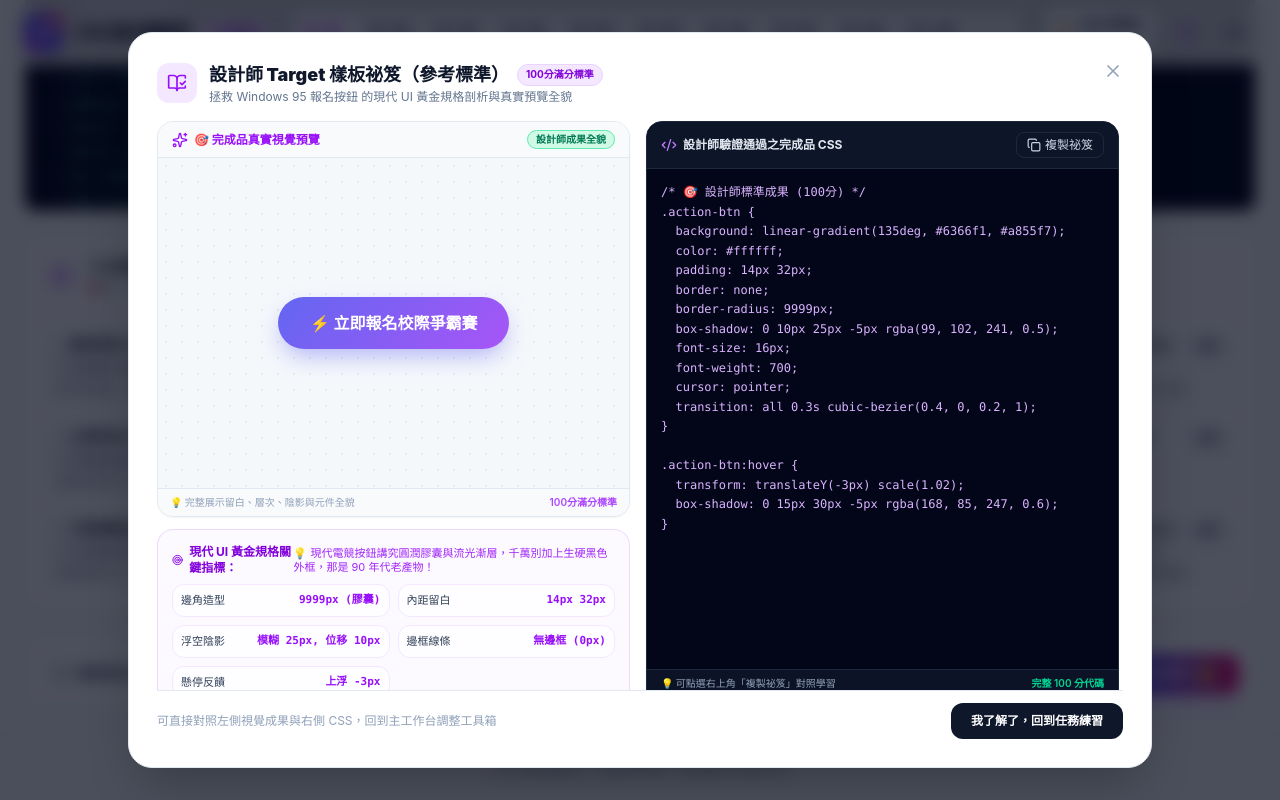
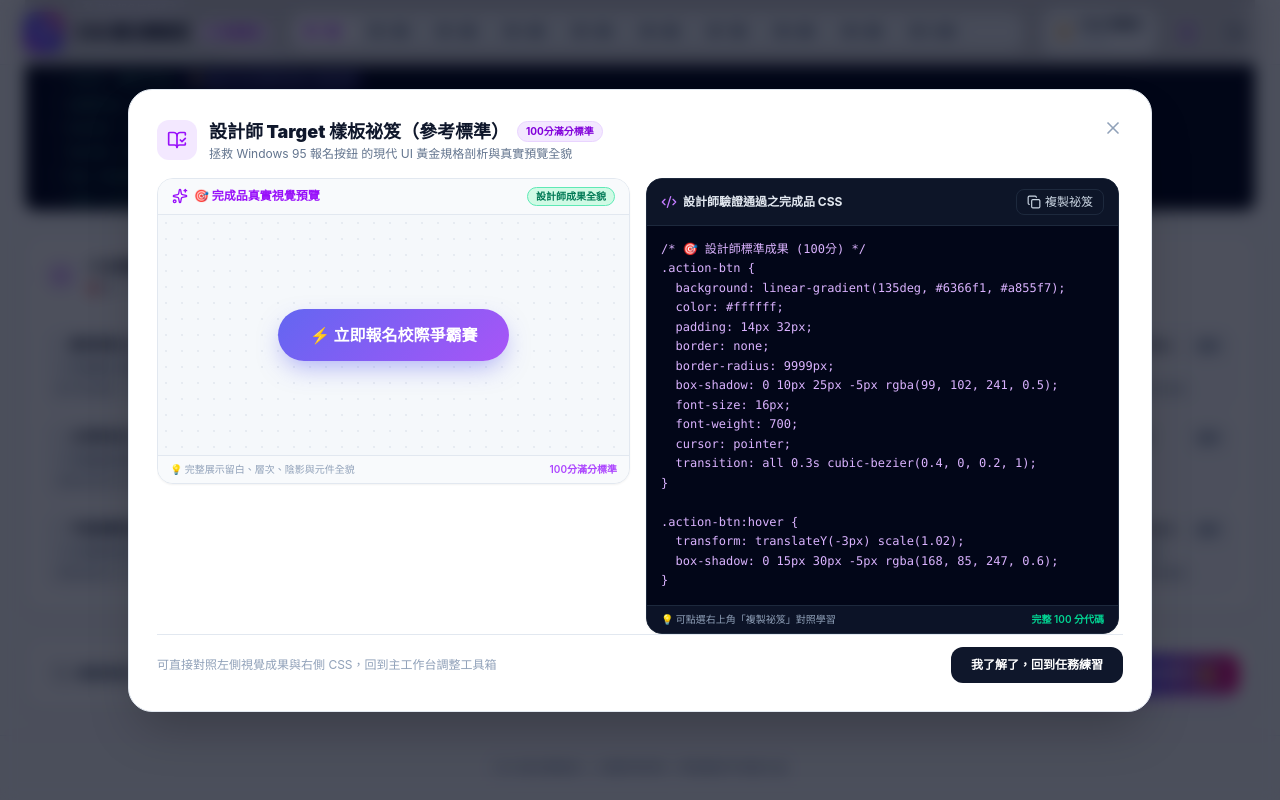
Before and after one commit to lu7766lu7766/css-magic-lab, a Vue app: page /#mission-1 in a window 1280 px wide. Both pictures are taken after a click on the button "設計師 Target 祕笈". Shown: the part 919-1719 px from the top of the page. Built offline with nearby package versions, Linux system fonts and the light colour scheme.

Commit message:
feat: add mission workbench and target comparison components

```diff
--- a/src/components/mission/StickyWorkbenchBar.vue
+++ b/src/components/mission/StickyWorkbenchBar.vue
@@ -1,5 +1,5 @@
 <script setup>
-import { ref, onMounted, onUnmounted, computed } from 'vue'
+import { ref, onMounted, onUnmounted, computed, watch } from 'vue'
 import {
   ArrowUp,
   Sparkles,
@@ -39,14 +39,49 @@ function handleScroll() {
 
 onMounted(() => {
   window.addEventListener('scroll', handleScroll, { passive: true })
+  updateFitZoom()
+  fitObserver = new ResizeObserver(() => updateFitZoom())
+  if (userBox.value) fitObserver.observe(userBox.value)
+  if (targetBox.value) fitObserver.observe(targetBox.value)
 })
 
 onUnmounted(() => {
   window.removeEventListener('scroll', handleScroll)
+  if (fitObserver) fitObserver.disconnect()
 })
 
 const scopedUserCss = computed(() => scopeCss(props.currentCss, 'sticky-user-scope'))
 const scopedTargetCss = computed(() => scopeCss(props.mission.designerTargetCss, 'sticky-target-scope'))
+
+// 自動適配縮放：量測兩側內容自然尺寸（除以當前 zoom 還原真實值），取聯集後等比縮放至剛好容納
+// 塞得下時維持 zoom:1（1:1 原尺寸），兩側共用同一比例、左右基準一致，且永不出現捲軸
+const userBox = ref(null)
+const targetBox = ref(null)
+const userContent = ref(null)
+const targetContent = ref(null)
+const fitZoom = ref(1)
+let fitObserver = null
+
+function updateFitZoom() {
+  const box = userBox.value || targetBox.value
+  const uc = userContent.value
+  const tc = targetContent.value
+  if (!box || !uc || !tc || box.clientWidth === 0 || box.clientHeight === 0) return
+  const z = fitZoom.value || 1
+  const w = Math.max(uc.scrollWidth / z, tc.scrollWidth / z)
+  const h = Math.max(uc.scrollHeight / z, tc.scrollHeight / z)
+  if (!w || !h) return
+  const s = Math.min(1, box.clientWidth / w, box.clientHeight / h)
+  if (Math.abs(s - fitZoom.value) > 0.005) fitZoom.value = s
+}
+
+const fitZoomStyle = computed(() => ({ zoom: `${fitZoom.value}` }))
+
+watch(
+  () => [props.mission.id, props.currentCss, props.mission.designerTargetCss],
+  updateFitZoom,
+  { flush: 'post' }
+)
 
 function copyColor(hex) {
   navigator.clipboard.writeText(hex)
@@ -154,13 +189,14 @@ function copyColor(hex) {
             {{ scopedUserCss }}
           </component>
 
-          <!-- 畫布內容區 (1:1 原尺寸渲染，與主工作台、彈窗完全一致，較高物件可內部滾動查看) -->
+          <!-- 畫布內容區 (自動適配縮放塞滿，1:1 優先，永不出現捲軸) -->
           <div
-            class="flex-1 w-full flex p-2.5 overflow-auto bg-slate-50/60 dark:bg-slate-950/60"
+            ref="userBox"
+            class="flex-1 w-full overflow-hidden flex p-2.5 bg-slate-50/60 dark:bg-slate-950/60"
             style="background-image: radial-gradient(rgba(148, 163, 184, 0.12) 1px, transparent 1px); background-size: 14px 14px;"
           >
-            <div class="sticky-user-scope w-full flex justify-center m-auto">
-              <div v-html="mission.htmlTemplate"></div>
+            <div class="m-auto" :style="fitZoomStyle">
+              <div ref="userContent" class="sticky-user-scope" v-html="mission.htmlTemplate"></div>
             </div>
           </div>
         </div>
@@ -181,13 +217,14 @@ function copyColor(hex) {
             {{ scopedTargetCss }}
           </component>
 
-          <!-- 畫布內容區 (1:1 原尺寸渲染，與主工作台、彈窗完全一致，較高物件可內部滾動查看) -->
+          <!-- 畫布內容區 (自動適配縮放塞滿，1:1 優先，永不出現捲軸) -->
           <div
-            class="flex-1 w-full flex p-2.5 overflow-auto bg-slate-50/60 dark:bg-slate-950/60"
+            ref="targetBox"
+            class="flex-1 w-full overflow-hidden flex p-2.5 bg-slate-50/60 dark:bg-slate-950/60"
             style="background-image: radial-gradient(rgba(148, 163, 184, 0.12) 1px, transparent 1px); background-size: 14px 14px;"
           >
-            <div class="sticky-target-scope w-full flex justify-center m-auto">
-              <div v-html="mission.htmlTemplate"></div>
+            <div class="m-auto" :style="fitZoomStyle">
+              <div ref="targetContent" class="sticky-target-scope" v-html="mission.htmlTemplate"></div>
             </div>
           </div>
         </div>
--- a/src/components/modal/TargetCompareModal.vue
+++ b/src/components/modal/TargetCompareModal.vue
@@ -1,6 +1,6 @@
 <script setup>
 import { ref, computed } from 'vue'
-import { X, BookOpenCheck, Copy, Check, Target, Sparkles, Code2 } from 'lucide-vue-next'
+import { X, BookOpenCheck, Copy, Check, Sparkles, Code2 } from 'lucide-vue-next'
 import { scopeCss } from '../../data/cssGenerators.js'
 
 const props = defineProps({
@@ -21,9 +21,20 @@ function copyTargetCss() {
 }
 
 // 樣式作用域隔離：確保彈窗內的設計師預覽樣式不外溢
+// 附加響應式防溢出：CTA 按鈕組在窄螢幕自動換行，避免任何水平捲軸
 const scopedTargetCss = computed(() => {
   if (!props.mission?.designerTargetCss) return ''
   return scopeCss(props.mission.designerTargetCss, 'target-modal-canvas')
+    + '\n.target-modal-canvas .cta-group { flex-wrap: wrap; }'
+})
+
+// 自動檢查元件尺寸：解析目標 CSS 中的固定寬度，若超過半欄可容納寬度 (~470px)
+// 則預覽改為整列全寬呈現，維持 1:1 原尺寸且不出現捲軸
+const needsFullWidth = computed(() => {
+  const css = props.mission?.designerTargetCss || ''
+  const matches = [...css.matchAll(/(?:max-)?width:\s*(\d+)px/g)]
+  const maxW = matches.reduce((m, cur) => Math.max(m, parseInt(cur[1], 10)), 0)
+  return maxW >= 480
 })
 </script>
 
@@ -67,7 +78,8 @@ const scopedTargetCss = computed(() => {
         <div class="grid grid-cols-1 lg:grid-cols-12 gap-4 items-stretch">
 
           <!-- ==================== 左欄：設計師完成品真實視覺預覽 + 規格指標 ==================== -->
-          <div class="lg:col-span-6 flex flex-col gap-3">
+          <!-- 寬版元件（如第五關 580px Hero）自動改為整列全寬，維持 1:1 原尺寸 -->
+          <div class="flex flex-col gap-3 min-w-0" :class="needsFullWidth ? 'lg:col-span-12' : 'lg:col-span-6'">
             <!-- 🎨 設計師成果視覺預覽畫布 -->
             <div class="rounded-2xl border border-slate-200 dark:border-slate-800 bg-white dark:bg-slate-900 overflow-hidden shadow-xs flex flex-col">
               <!-- 預覽標題列 -->
@@ -86,13 +98,13 @@ const scopedTargetCss = computed(() => {
                 {{ scopedTargetCss }}
               </component>
 
-              <!-- 預覽畫布 (1:1 原尺寸渲染，與主工作台完全一致，較高物件可內部滾動查看) -->
+              <!-- 預覽畫布 (1:1 原尺寸渲染，高度自動撐開貼合元件，永不出現捲軸) -->
               <div
-                class="min-h-[290px] sm:min-h-[330px] max-h-[52vh] p-4 sm:p-6 flex bg-slate-100/70 dark:bg-slate-950/70 relative overflow-auto"
+                class="min-h-[200px] sm:min-h-[240px] p-4 sm:p-6 flex bg-slate-100/70 dark:bg-slate-950/70 relative overflow-hidden"
                 style="background-image: radial-gradient(rgba(148, 163, 184, 0.15) 1px, transparent 1px); background-size: 16px 16px;"
               >
-                <div class="target-modal-canvas w-full flex justify-center m-auto">
-                  <div v-html="mission.htmlTemplate"></div>
+                <div class="target-modal-canvas w-full flex justify-center m-auto min-w-0">
+                  <div class="min-w-0 max-w-full" v-html="mission.htmlTemplate"></div>
                 </div>
               </div>
 
@@ -103,30 +115,10 @@ const scopedTargetCss = computed(() => {
               </div>
             </div>
 
-            <!-- 🎯 設計標準清單 -->
-            <div v-if="mission.targetInspector?.metrics" class="p-3.5 rounded-2xl bg-purple-50/60 dark:bg-purple-950/30 border border-purple-200/80 dark:border-purple-800/80 space-y-2">
-              <div class="flex items-center justify-between text-xs font-bold text-purple-700 dark:text-purple-300">
-                <div class="flex items-center gap-1.5">
-                  <Target class="w-4 h-4" />
-                  <span>現代 UI 黃金規格關鍵指標：</span>
-                </div>
-                <span v-if="mission.targetInspector.tip" class="text-[11px] font-normal text-purple-600/90 dark:text-purple-400/90 hidden sm:inline">{{ mission.targetInspector.tip }}</span>
-              </div>
-              <div class="grid grid-cols-1 sm:grid-cols-2 gap-2 text-xs">
-                <div
-                  v-for="(item, key) in mission.targetInspector.metrics"
-                  :key="key"
-                  class="flex items-center justify-between p-2 rounded-xl bg-white/80 dark:bg-slate-900/80 border border-purple-100 dark:border-purple-900/50"
-                >
-                  <span class="text-slate-700 dark:text-slate-300 font-medium text-[11px]">{{ item.label }}</span>
-                  <span class="text-purple-600 dark:text-purple-400 font-bold text-[11px] font-mono">{{ item.value }}</span>
-                </div>
-              </div>
-            </div>
           </div>
 
           <!-- ==================== 右欄：設計師驗證通過之完成品 CSS ==================== -->
-          <div class="lg:col-span-6 flex flex-col rounded-2xl border border-slate-800 bg-slate-950 text-slate-100 overflow-hidden shadow-xs min-h-[380px]">
+          <div class="flex flex-col rounded-2xl border border-slate-800 bg-slate-950 text-slate-100 overflow-hidden shadow-xs min-h-[380px] min-w-0" :class="needsFullWidth ? 'lg:col-span-12' : 'lg:col-span-6'">
             <!-- 程式碼標題與複製按鈕 -->
             <div class="px-3.5 py-2.5 border-b border-slate-800 bg-slate-900/90 flex items-center justify-between shrink-0">
               <div class="flex items-center gap-1.5 text-xs font-bold text-slate-200 font-sans">
```
Also changed, not shown: src/components/mission/TripleWorkbench.vue (+20 -20 lines).
